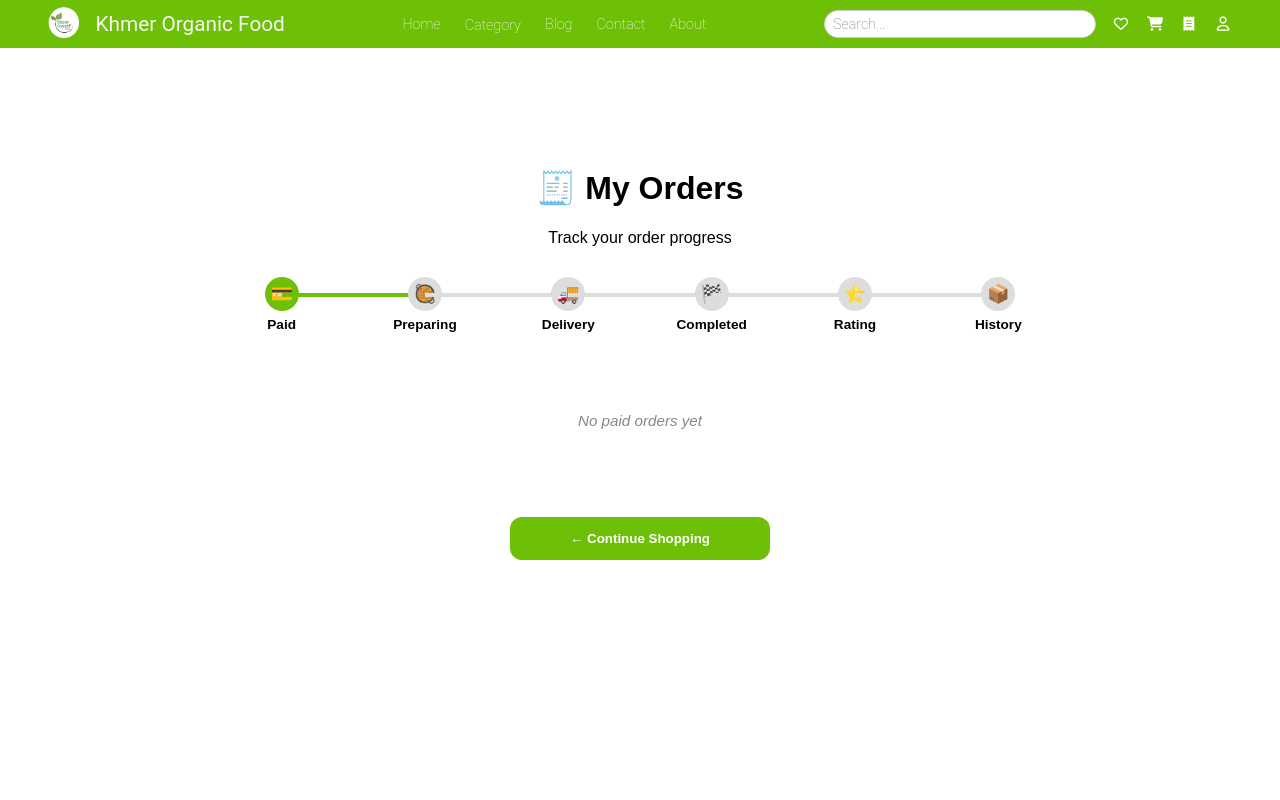
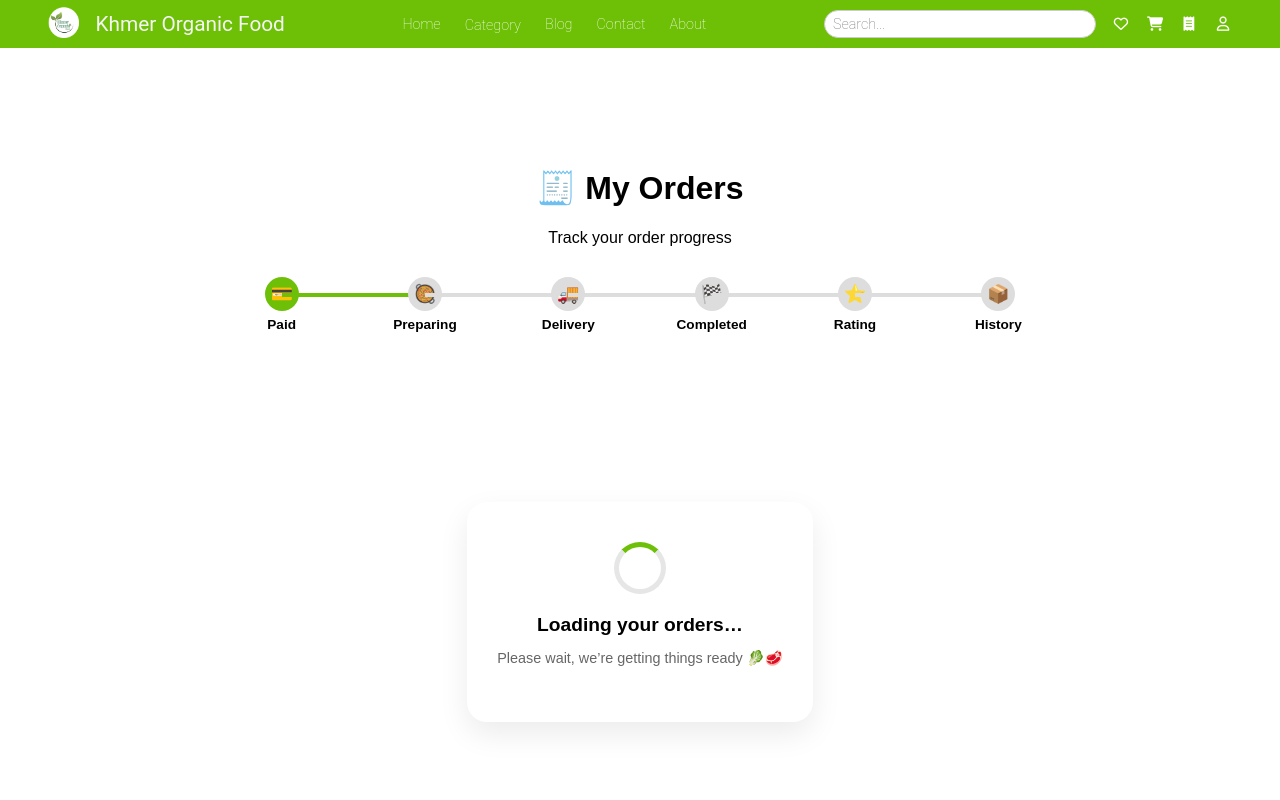
Before and after one commit to tithyarita/Khmer-organic-food-project, a Vue app in the folder khmer-food/: page /orders-center in a window 1280 px wide. Shown: the top 800 px of the page. Built offline with nearby package versions, Linux system fonts and the light colour scheme; a web font is replaced by a local one.

Commit message:
add-new-loading

```diff
--- a/khmer-food/src/views/OrdersCenter.vue
+++ b/khmer-food/src/views/OrdersCenter.vue
@@ -19,9 +19,19 @@
         <span>{{ step.label }}</span>
       </div>
     </div>
+    <!-- Loading -->
+<div v-if="loading" class="loading-wrapper">
+  <div class="loading-card">
+    <div class="spinner"></div>
+    <h3>Loading your orders…</h3>
+    <p>Please wait, we’re getting things ready 🥬🥩</p>
+  </div>
+</div>
+
 
     <!-- Content -->
-    <section class="content">
+    <section v-else class="content">
+
       <OrderList
         v-if="activeTab === 'paid'"
         :orders="paidOrders"
@@ -75,6 +85,18 @@ import OrderList from '../components/OrderList.vue'
 const router = useRouter()
 const orders = ref<any[]>([])
 const activeTab = ref('paid')
+const loading = ref(true)
+
+onMounted(async () => {
+  const user = auth.currentUser
+  if (!user) return
+
+  loading.value = true
+  await autoUpdateOrderStatuses()
+  orders.value = await getOrdersByUser(user.uid)
+  loading.value = false
+})
+
 
 /* =====================
    STEPS
@@ -236,5 +258,53 @@ const goHome = () => router.push('/')
   cursor: pointer;
   text-align: center;
 }
+/* Loading */
+.loading-wrapper {
+  min-height: 60vh;
+  display: flex;
+  align-items: center;
+  justify-content: center;
+}
+
+.loading-card {
+  background: white;
+  padding: 40px 30px;
+  border-radius: 20px;
+  text-align: center;
+  box-shadow: 0 12px 30px rgba(0, 0, 0, 0.08);
+  animation: fadeIn 0.4s ease;
+}
+
+.loading-card h3 {
+  margin: 20px 0 6px;
+  font-size: 1.2rem;
+}
+
+.loading-card p {
+  color: #666;
+  font-size: 0.9rem;
+}
+
+/* Spinner */
+.spinner {
+  width: 52px;
+  height: 52px;
+  border-radius: 50%;
+  border: 5px solid #e6e6e6;
+  border-top-color: #6dc007;
+  animation: spin 1s linear infinite;
+  margin: auto;
+}
+
+/* Animations */
+@keyframes spin {
+  to { transform: rotate(360deg); }
+}
+
+@keyframes fadeIn {
+  from { opacity: 0; transform: translateY(8px); }
+  to { opacity: 1; transform: translateY(0); }
+}
+
 
 </style>
```
